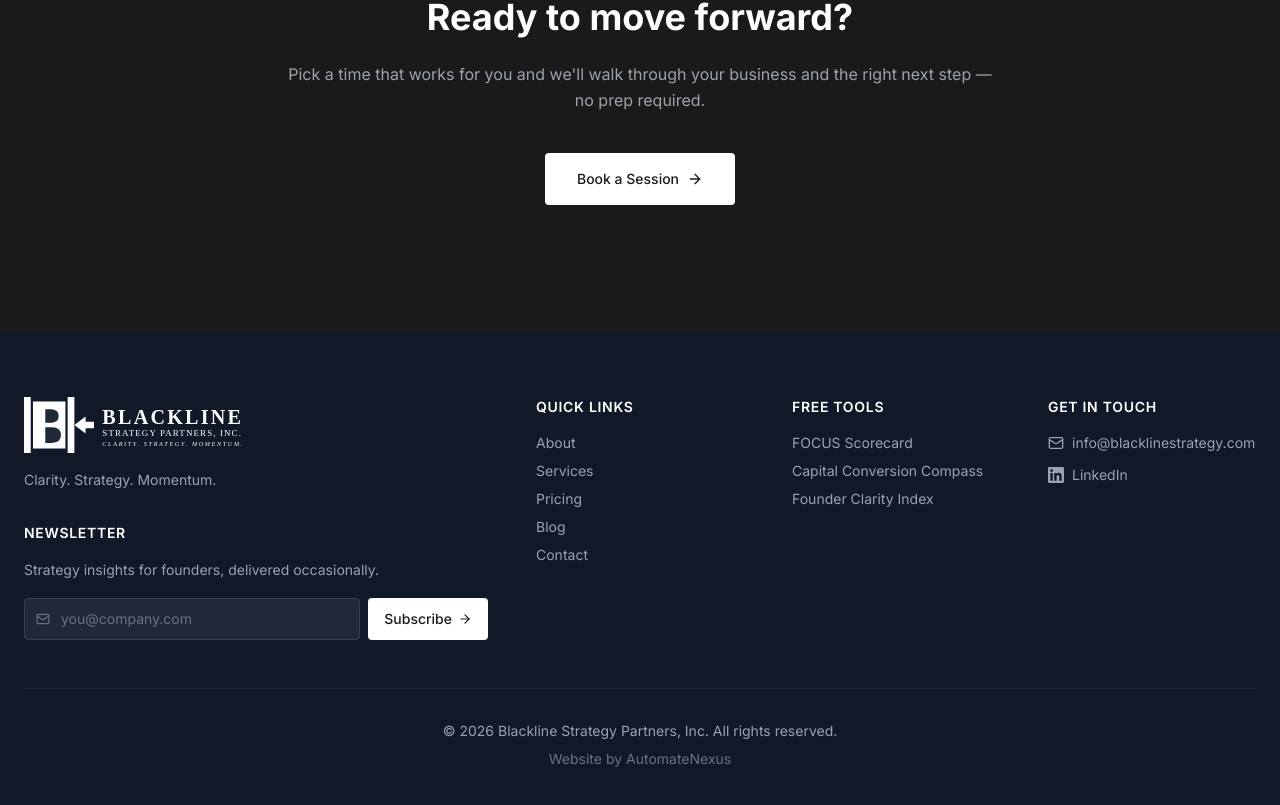
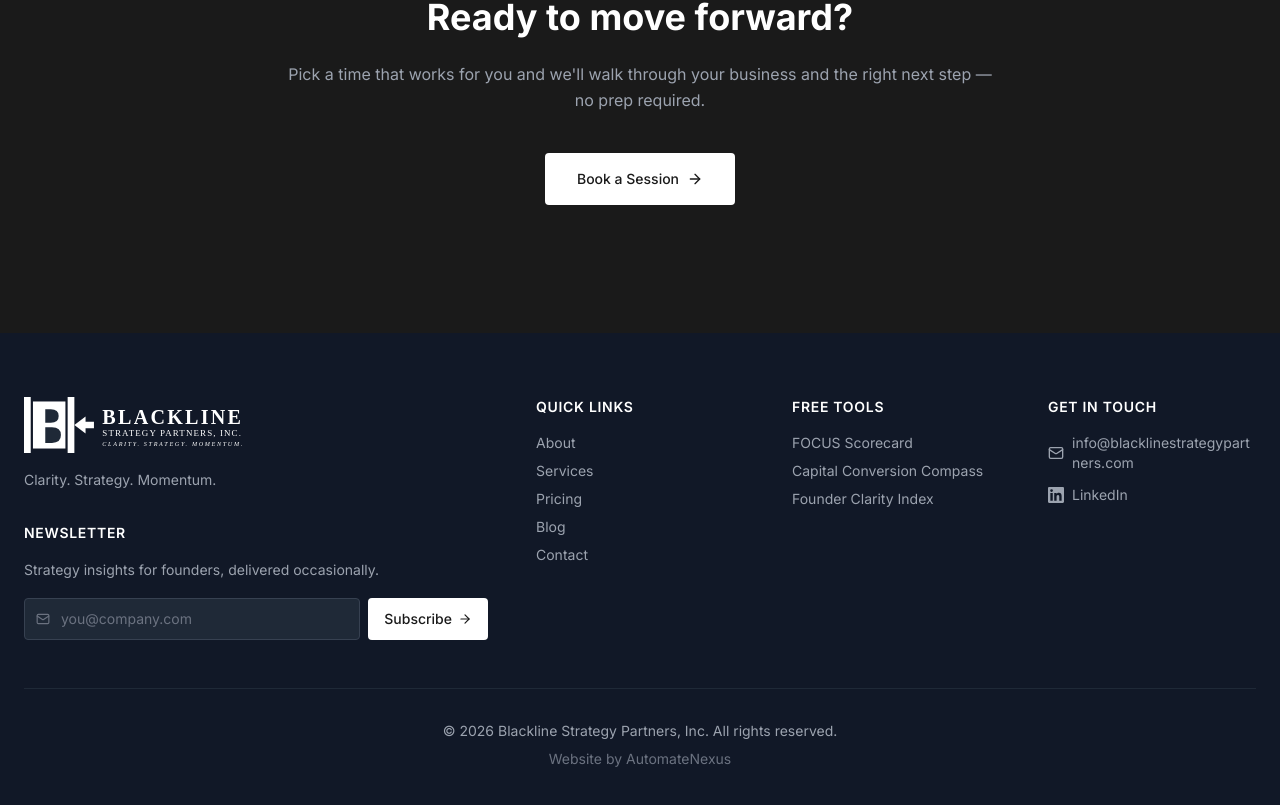
Before and after one commit to Jag85/Blackline_Website, a Next.js app: page / in a window 1280 px wide. Shown: the part 2682-3487 px from the top of the page. Built offline with nearby package versions, Linux system fonts and the light colour scheme; no server answers; a web font is replaced by a local one.

Commit message:
Update business email to info@blacklinestrategypartners.com
Single source of truth in src/lib/site.ts (BUSINESS.email) — propagates
to the footer mailto, the Organization JSON-LD schema, and any other
component reading from BUSINESS.email. Also updated the placeholder text
on the admin login form.

```diff
--- a/src/components/admin/LoginForm.tsx
+++ b/src/components/admin/LoginForm.tsx
@@ -27,7 +27,7 @@ export default function LoginForm({ from }: { from: string }) {
           required
           autoComplete="email"
           className="w-full px-4 py-3 border border-gray-300 rounded text-sm focus:outline-none focus:border-black transition-colors"
-          placeholder="you@blacklinestrategy.com"
+          placeholder="you@blacklinestrategypartners.com"
         />
       </div>
       <div>
--- a/src/lib/site.ts
+++ b/src/lib/site.ts
@@ -19,7 +19,7 @@ export const SITE_TAGLINE = "Clarity. Strategy. Momentum.";
 export const BUSINESS = {
   name: "Blackline Strategy Partners, Inc.",
   legalName: "Blackline Strategy Partners, Inc.",
-  email: "info@blacklinestrategy.com",
+  email: "info@blacklinestrategypartners.com",
   founder: "Jarrell Green",
   city: "Houston",
   region: "TX",
```
